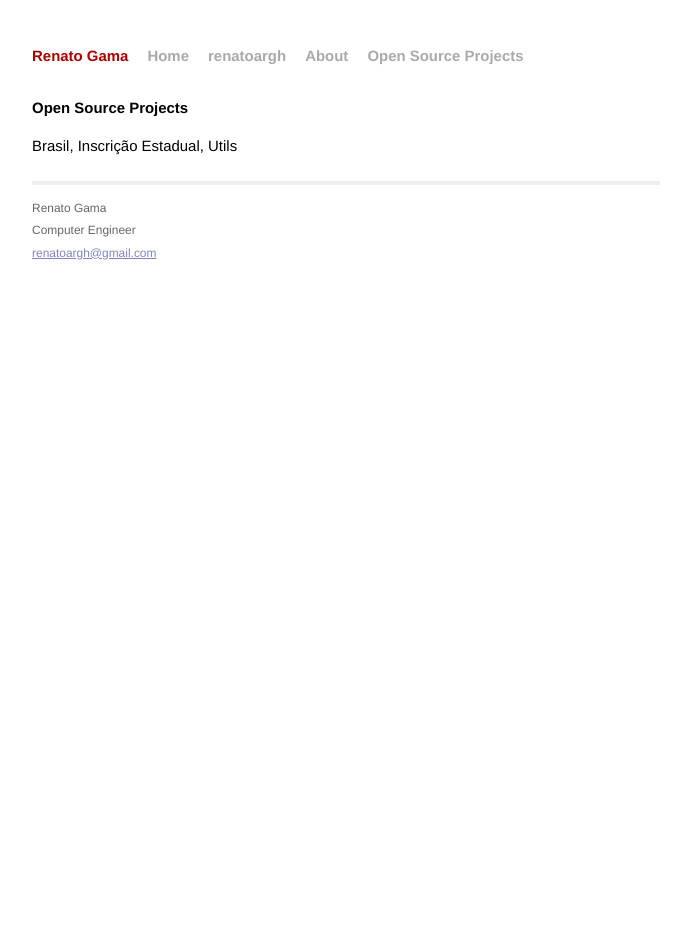
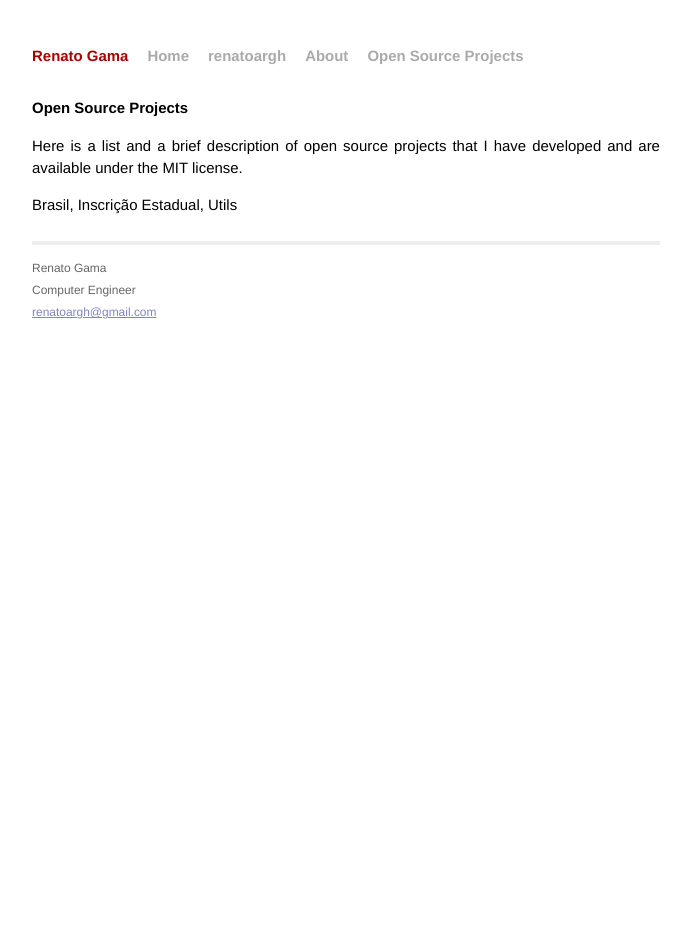
Before and after one commit to renatoargh/renatoargh.github.io, a Jekyll site: the page built from open-source-projects/index.md, in a window 1280 px wide. Shown: the whole page, without its empty margins (294-985 px from the left). Built offline with Jekyll 4.4.1, drawn with Linux system fonts in a browser that asks for light colours; Markdown is read by kramdown in place of the engine named in the settings.

Commit message:
Update index.md

```diff
--- a/open-source-projects/index.md
+++ b/open-source-projects/index.md
@@ -3,4 +3,6 @@ layout: page
 title: Open Source Projects
 ---
 
+Here is a list and a brief description of open source projects that I have developed and are available under the MIT license.
+
 Brasil, Inscrição Estadual, Utils
```
